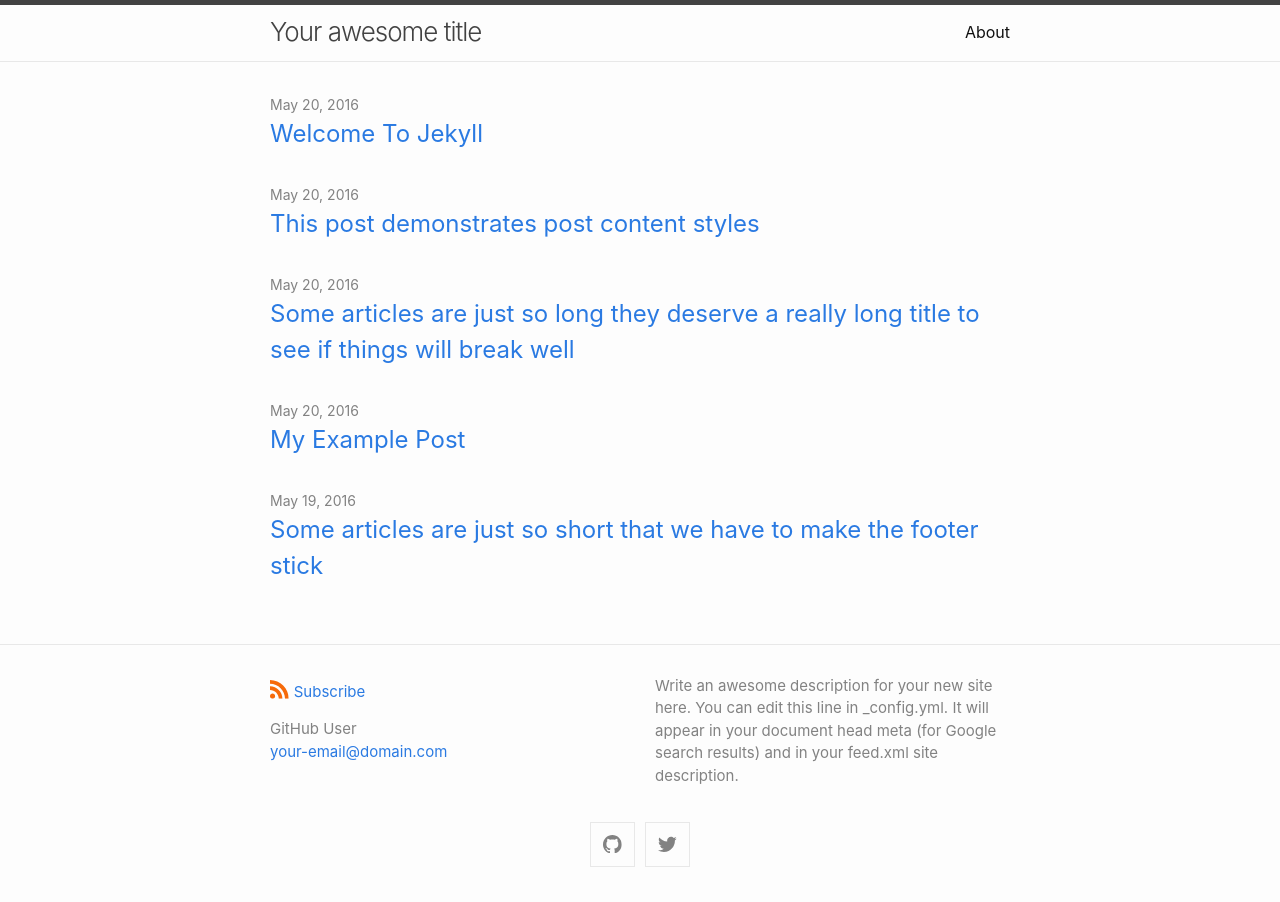
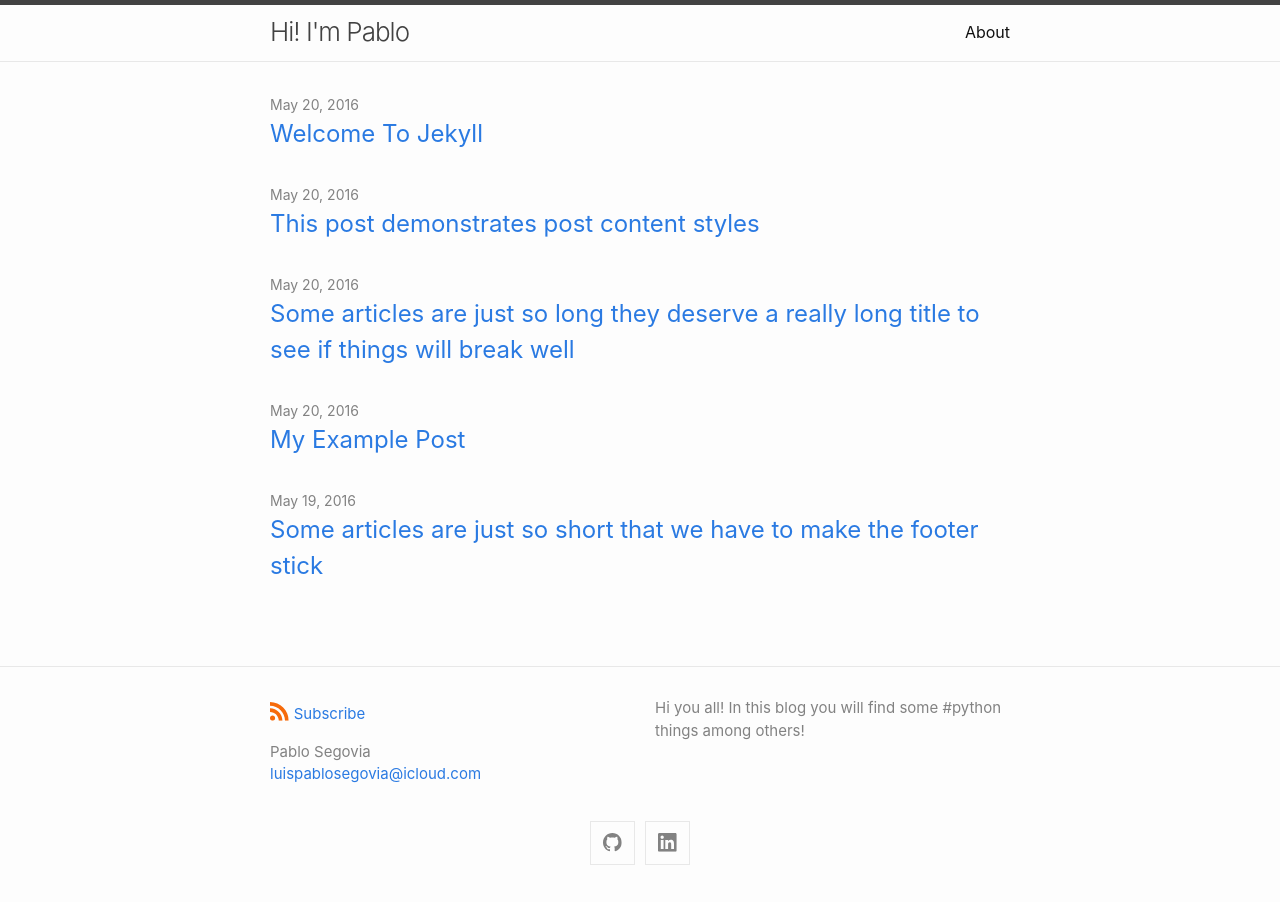
Before and after one commit to manoloacademia/my-jekyll-docker-website, a Jekyll site: the page built from index.md, in a window 1280 px wide. Built offline with Jekyll 4.4.1, drawn with Linux system fonts in a browser that asks for light colours.

Commit message:
Added basic config

```diff
--- a/_config.yml
+++ b/_config.yml
@@ -1,11 +1,9 @@
-title: Your awesome title
+title: Hi! I'm Pablo
 author:
-  name: GitHub User
-  email: your-email@domain.com
+  name: Pablo Segovia
+  email: luispablosegovia@icloud.com
 description: > # this means to ignore newlines until "show_excerpts:"
-  Write an awesome description for your new site here. You can edit this
-  line in _config.yml. It will appear in your document head meta (for
-  Google search results) and in your feed.xml site description.
+  Hi you all! In this blog you will find some #python things among others!
 
 show_excerpts: false # set to true to show excerpts on the homepage
 
@@ -16,14 +14,14 @@ minima:
 
   # generate social links in footer
   social_links:
-    twitter: jekyllrb
-    github:  jekyll
+    # twitter: jekyllrb
+    github:  manoloacademia
     # devto: jekyll
     # dribbble: jekyll
     # facebook: jekyll
     # flickr:   jekyll
     # instagram: jekyll
-    # linkedin: jekyll
+    linkedin: luispablosegovia
     # pinterest: jekyll
     # youtube: jekyll
     # youtube_channel: UC8CXR0-3I70i1tfPg1PAE1g
@@ -56,6 +54,10 @@ minima:
 # Build settings
 theme: minima
 
+# Added the skin change
+# minima:
+#  skin: dark
+
 plugins:
  - jekyll-feed
  - jekyll-seo-tag
```
